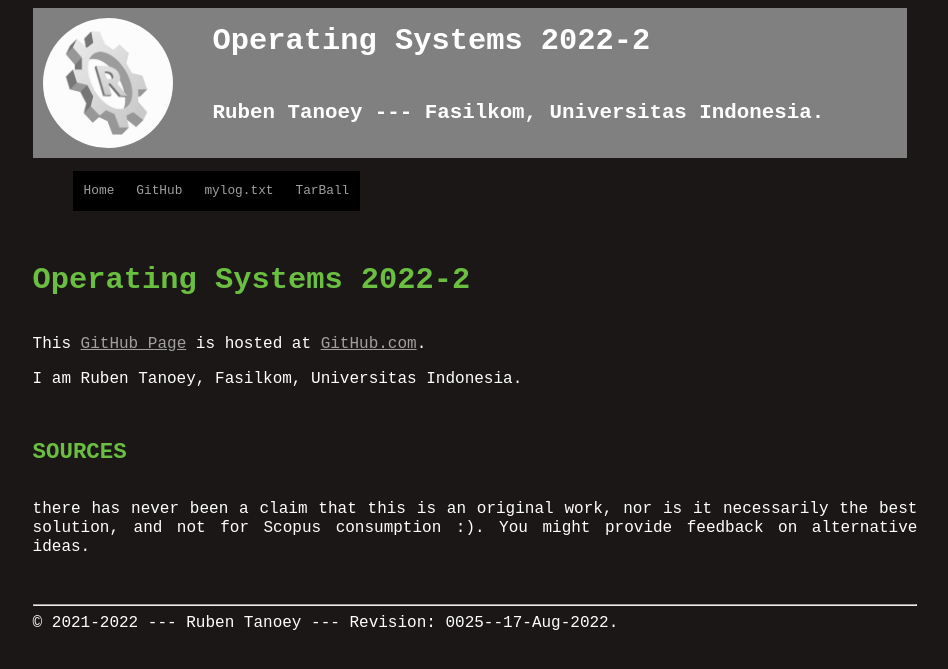
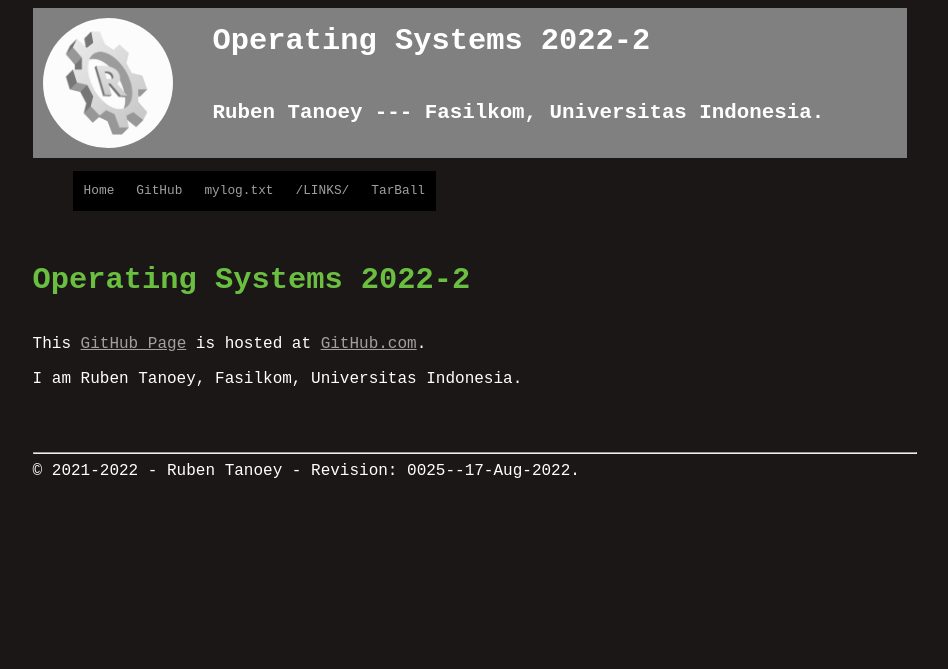
Before and after one commit to rubentanoey/os222, a Jekyll site: the page built from index.md, in a window 1280 px wide. Shown: the top 669 px of the page, without its empty margins (165-1113 px from the left). Built offline with Jekyll 4.4.1, drawn with Linux system fonts in a browser that asks for light colours.

```diff
--- /dev/null
+++ b/TXT/myupdate.txt
@@ -0,0 +1 @@
+OS222W01
--- a/_config.yml
+++ b/_config.yml
@@ -6,7 +6,6 @@ address:          "Fasilkom, Universitas Indonesia."
 description:
   Operating Systems 2022-2 (Odd Semester 22/23)
 disclaimer:
-  Trying my best.
 keywords:         ""
 navbarlinks:
 - navbar:         "Home"
@@ -15,6 +14,8 @@ navbarlinks:
   link:           "https://github.com/rubentanoey/os222"
 - navbar:         "mylog.txt"
   link:           "https://github.com/rubentanoey/os222/blob/main/TXT/mylog.txt"
+- navbar:         "/LINKS/"
+  link:           ""
 - navbar:         "TarBall"
   link:           "https://os.vlsm.org/Log/rubentanoey.tar.bz2.txt"
 lang:             "en-US"
--- a/_includes/footer.html
+++ b/_includes/footer.html
@@ -1,13 +1,9 @@
 <div>
 <br>
-<h2>SOURCES</h2>
-<br>there has never been a claim that this is an original work,
-nor is it necessarily the best solution, and not for Scopus consumption :).
-You might provide feedback on alternative ideas.
-<br><br><br>
+<br>
 <hr>
 <div>
-&copy; {{ site.copyright }} --- {{ site.author }} ---
+&copy; {{ site.copyright }} - {{ site.author }} -
 {% for ii in site.navbarlinks %}
   {% if ii.navbar == "About" %}
     <a href="{{ ii.link | relative_url }}">{{ ii.navbar }}</a> ---
--- a/_includes/inc001.html
+++ /dev/null
@@ -1,4 +0,0 @@
-* [Creating A New GitHub Repository (Repo)](001.html)
-* [Using your own domain name (eg. doit.vlsm.org)](002.html)
-* [GitHub Page with No Jekyll Theme](003.html)
-* [GitHub Page Configuration Files](004.html)
```
Also changed, not shown: about.md (deleted, +0 -25 lines).
